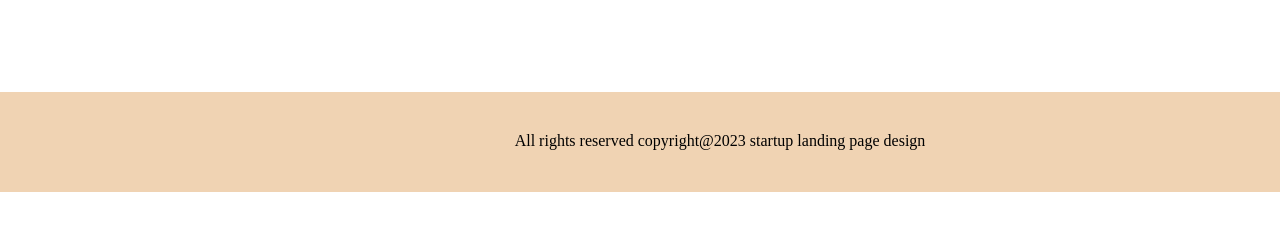
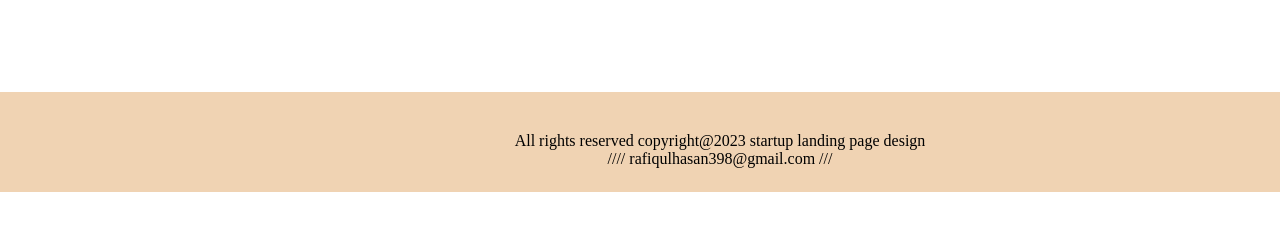
Before and after one commit to rafiqul202/G3_Architects_main, a plain HTML site: page index.html in a window 1280 px wide. Shown: the part 4242-4472 px from the top of the page. Drawn offline with Linux system fonts and the light colour scheme.

Commit message:
mail add

```diff
--- a/index.html
+++ b/index.html
@@ -146,7 +146,9 @@
   </section>
   <footer>
    <div class="footer">
-    <p>All rights reserved copyright@2023 startup landing page design</p>
+    <p>All rights reserved copyright@2023 startup landing page design <br>
+   //// rafiqulhasan398@gmail.com ///
+    </p>
     </footer>
    </div>
 </body>
```
